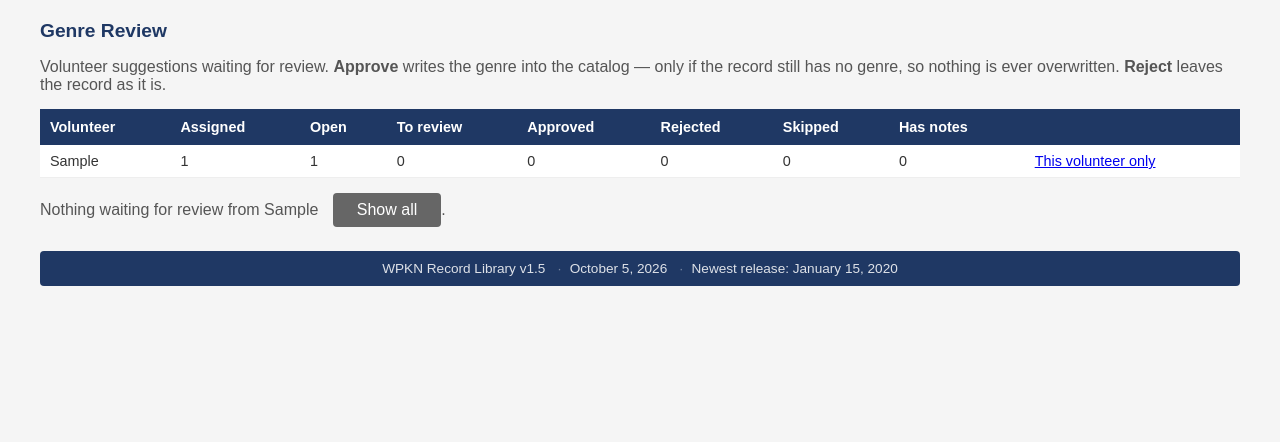
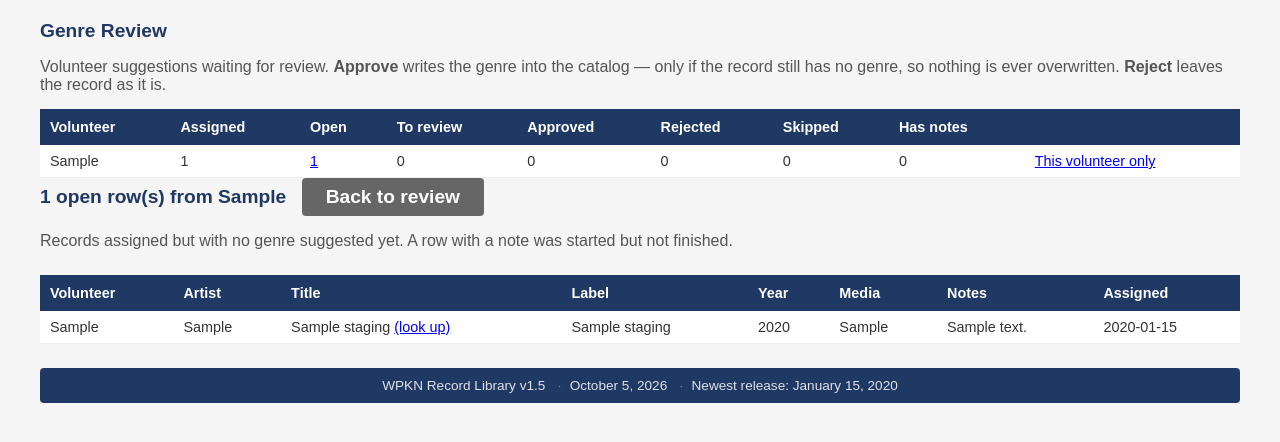
Before and after one commit to davidgolden99/wpkn-record-library, a Flask app: a page that uses wpkn_flask/templates/genre_review.html in a window 1280 px wide. Shown: the part 108-550 px from the top of the page. Run offline with Flask 3, Linux system fonts and the light colour scheme; a user stored in the database is signed in; tables that the repository leaves empty hold one stand-in row (values such as "Sample post").

Commit message:
Genre review: Open list per volunteer; CHANGELOG for Has notes and Open (v1.5)
- The Open count in the Genre Review summary links to
  /genres/review?volunteer=X&open=1: a read-only list of that volunteer's
  open rows (artist, title with Discogs look-up, label, year, media, notes,
  assigned date). A row with a note was started but not finished.
- CHANGELOG v1.5: describe the Has notes and Open lists, and the
  notes_cleared columns in the migration.

Co-Authored-By: Claude Opus 5.5 <noreply@anthropic.com>

```diff
--- a/wpkn_flask/app.py
+++ b/wpkn_flask/app.py
@@ -1004,6 +1004,7 @@ def genre_review():
     genre_list = get_genres()
     volunteer  = request.values.get("volunteer", "").strip()
     show_notes = request.args.get("notes") == "1"
+    show_open  = request.args.get("open") == "1"
     message = None
     message_type = None
 
@@ -1138,6 +1139,20 @@ def genre_review():
             LIMIT 500
         """, (volunteer,) if volunteer else ())
         noted = cursor.fetchall()
+    # Rows a volunteer hasn't proposed a genre for yet. A note without a genre
+    # still counts as open, so the note shows which ones they started.
+    open_rows = []
+    if show_open:
+        cursor.execute("""
+            SELECT record_id, artist, title, label, year, media, assigned_to,
+                   notes, assigned_at
+            FROM genre_staging
+            WHERE status = 'open'
+        """ + (" AND assigned_to = %s" if volunteer else "") + """
+            ORDER BY assigned_to, artist, title, record_id
+            LIMIT 500
+        """, (volunteer,) if volunteer else ())
+        open_rows = cursor.fetchall()
     cursor.execute("""
         SELECT record_id, artist, title, label, year, media, assigned_to,
                proposed_genre, confidence, notes, edited_at
@@ -1150,11 +1165,12 @@ def genre_review():
     proposals = cursor.fetchall()
     cursor.close()
     db.close()
-    for row in proposals:
+    for row in proposals + open_rows:
         row["lookup_url"] = discogs_search_url(row["artist"], row["title"])
     return render_template("genre_review.html", summary=summary, proposals=proposals,
                            volunteer=volunteer, genres=genre_list,
                            show_notes=show_notes, noted=noted,
+                           show_open=show_open, open_rows=open_rows,
                            message=message, message_type=message_type)
 
 
--- a/wpkn_flask/templates/genre_review.html
+++ b/wpkn_flask/templates/genre_review.html
@@ -59,7 +59,7 @@
                 <tr>
                     <td>{{ v.assigned_to }}</td>
                     <td>{{ v.total }}</td>
-                    <td>{{ v.open_rows }}</td>
+                    <td>{% if v.open_rows %}<a href="/genres/review?volunteer={{ v.assigned_to|urlencode }}&amp;open=1">{{ v.open_rows }}</a>{% else %}0{% endif %}</td>
                     <td>{{ v.proposed }}</td>
                     <td>{{ v.approved }}</td>
                     <td>{{ v.rejected }}</td>
@@ -121,6 +121,42 @@
         </table>
         </div>
         </form>
+        {% endif %}
+        {% elif show_open %}
+        <h2>{{ open_rows|length }} open row(s){% if volunteer %} from {{ volunteer }}{% endif %}{% if open_rows|length == 500 %} (first 500){% endif %}
+            <a href="/genres/review{% if volunteer %}?volunteer={{ volunteer|urlencode }}{% endif %}" class="secondary-btn-link">Back to review</a></h2>
+        {% if open_rows %}
+        <p>Records assigned but with no genre suggested yet. A row with a note was started but not finished.</p>
+        <div class="table-scroll">
+        <table>
+            <thead>
+                <tr>
+                    <th>Volunteer</th>
+                    <th>Artist</th>
+                    <th>Title</th>
+                    <th>Label</th>
+                    <th>Year</th>
+                    <th>Media</th>
+                    <th>Notes</th>
+                    <th>Assigned</th>
+                </tr>
+            </thead>
+            <tbody>
+                {% for o in open_rows %}
+                <tr>
+                    <td>{{ o.assigned_to }}</td>
+                    <td>{{ o.artist }}</td>
+                    <td>{{ o.title }} <a href="{{ o.lookup_url }}" target="_blank" rel="noopener">(look up)</a></td>
+                    <td>{{ o.label or '' }}</td>
+                    <td>{{ o.year or '' }}</td>
+                    <td>{{ o.media or '' }}</td>
+                    <td>{{ o.notes or '' }}</td>
+                    <td>{{ o.assigned_at.strftime('%Y-%m-%d') if o.assigned_at else '' }}</td>
+                </tr>
+                {% endfor %}
+            </tbody>
+        </table>
+        </div>
         {% endif %}
         {% elif proposals %}
         <h2>{{ proposals|length }} suggestion(s) to review{% if volunteer %} from {{ volunteer }} <a href="/genres/review" class="secondary-btn-link">Show all</a>{% endif %}{% if proposals|length == 500 %} (first 500){% endif %}</h2>
```
Also changed, not shown: CHANGELOG.md.
